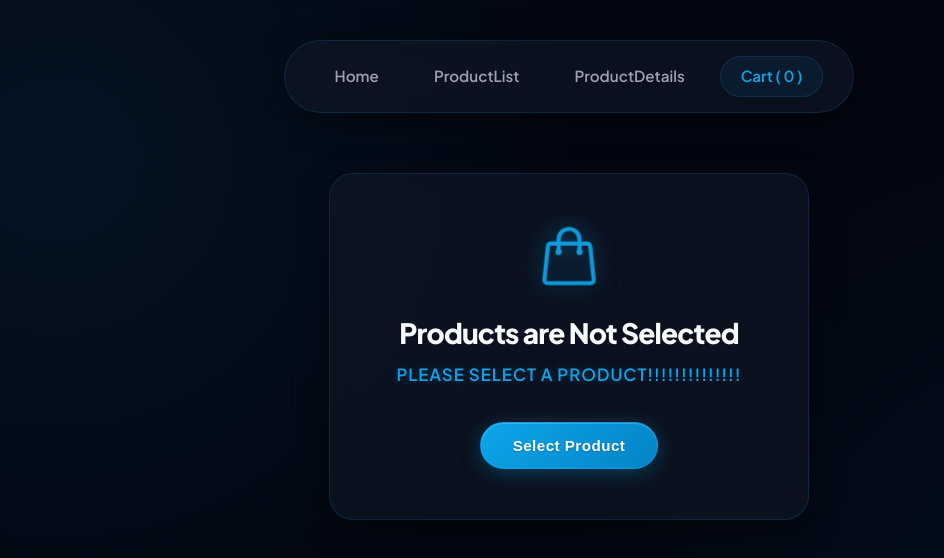
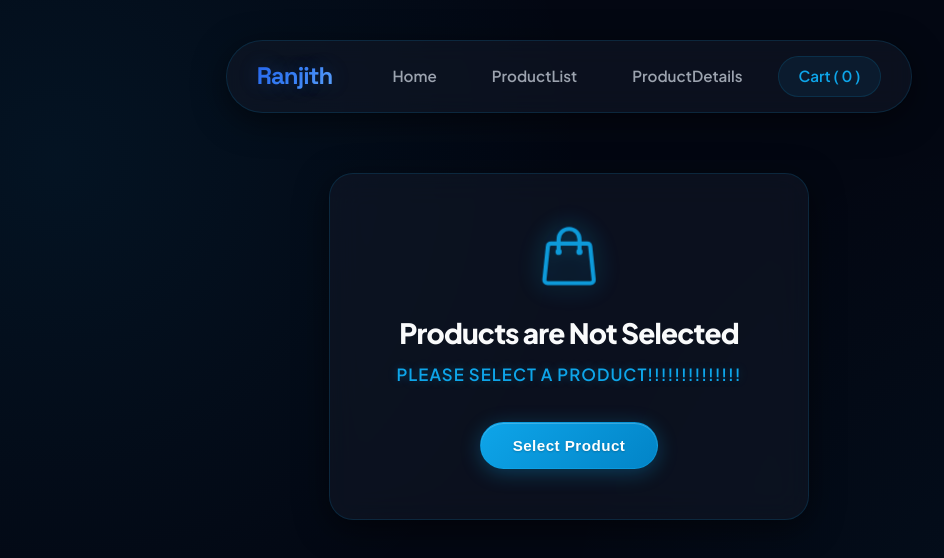
Before and after one commit to Ranjithkumar148/product_management, a React (Vite) app: page /ProductDetails/1 in a window 1280 px wide. Shown: the top 558 px of the page, without its empty margins (71-1015 px from the left). Built offline with nearby package versions, Linux system fonts and the light colour scheme.

Commit message:
Added styles

```diff
--- a/src/Navbar/Navbar.jsx
+++ b/src/Navbar/Navbar.jsx
@@ -8,6 +8,7 @@ const Navbar = () => {
   return (
     <div className="navbar">
 
+      <h1 className="navbar-title">Ranjith</h1>
        <Link to="/Home" className="nav-link">Home </Link>
        <Link to="/ProductList" className="nav-link">ProductList  </Link>
        <Link to="/ProductDetails" className="nav-link">ProductDetails  </Link>
--- a/src/index.css
+++ b/src/index.css
@@ -1,4 +1,4 @@
-@import url('https://fonts.googleapis.com/css2?family=Plus+Jakarta+Sans:wght@300;400;500;600;700;800&display=swap');
+@import url('https://fonts.googleapis.com/css2?family=Plus+Jakarta+Sans:wght@300;400;500;600;700;800&family=Space+Grotesk:wght@500;700&family=Outfit:wght@600;800&display=swap');
 
 :root {
   --bg-primary: #030712;
@@ -94,6 +94,29 @@ input:focus, select:focus, button:focus {
 .navbar:hover {
   border-color: var(--border-hover);
   box-shadow: 0 8px 32px 0 rgba(14, 165, 233, 0.15);
+}
+
+.navbar-title {
+  font-family: 'Space Grotesk', 'Outfit', var(--font-sans);
+  font-weight: 800;
+  font-size: 1.5rem;
+  letter-spacing: -0.04em;
+  background: linear-gradient(135deg, #2563eb 0%, #3b82f6 50%, #60a5fa 100%);
+  -webkit-background-clip: text;
+  -webkit-text-fill-color: transparent;
+  margin-right: 25px;
+  text-shadow: 0 0 20px rgba(59, 130, 246, 0.25);
+  transition: var(--transition-smooth);
+  cursor: pointer;
+  user-select: none;
+}
+
+.navbar-title:hover {
+  background: linear-gradient(135deg, #3b82f6 0%, #60a5fa 50%, #93c5fd 100%);
+  -webkit-background-clip: text;
+  -webkit-text-fill-color: transparent;
+  text-shadow: 0 0 25px rgba(59, 130, 246, 0.45);
+  transform: translateY(-1px) scale(1.02);
 }
 
 .nav-link {
```
